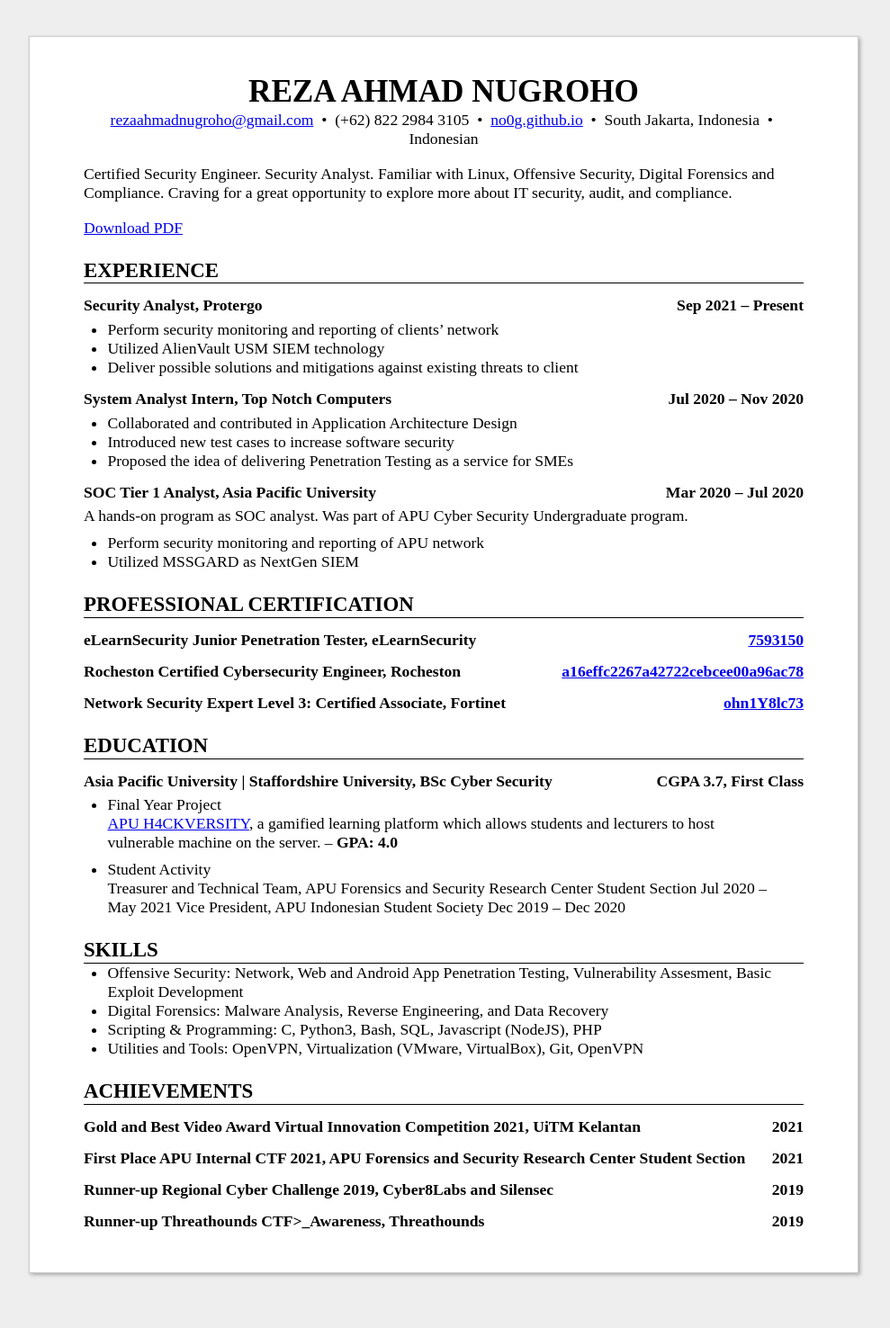
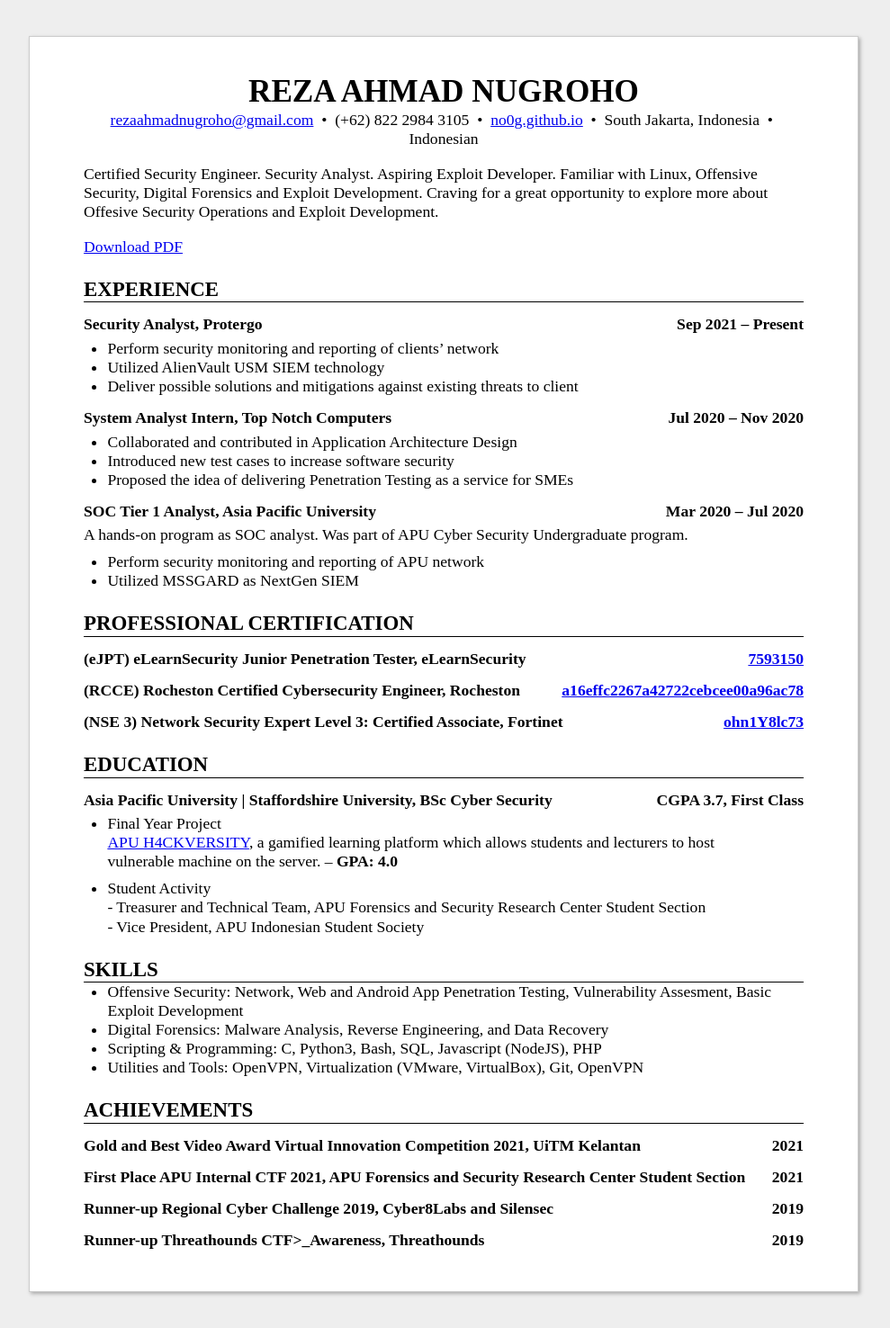
Before and after one commit to no0g/no0g.github.io, a Jekyll site: the page assets/resume/resume.html, which Jekyll copies as it is, in a window 1280 px wide. Shown: the whole page at 90% size, without its empty margins (147-1136 px from the left). Built offline with Jekyll 4.4.1, drawn with Linux system fonts in a browser that asks for light colours; before the commit the page ends 1455 px from its top, so only the background shows below that.

Commit message:
update Resume

```diff
--- a/assets/resume/resume.html
+++ b/assets/resume/resume.html
@@ -138,8 +138,8 @@
 </ul>
 <!-- The paragraph after the h1 and ul and before the first h2 is optional. It
 is intended to be used for a short summary. -->
-<p>Certified Security Engineer. Security Analyst. Familiar with Linux, Offensive Security, Digital Forensics and Compliance. Craving for a great opportunity to explore more about IT security, audit, and compliance.</p>
-<a href="https://no0g.github.io/assets/resume/resume.pdf" download="">Download PDF</a>
+<p>Certified Security Engineer. Security Analyst. Aspiring Exploit Developer. Familiar with Linux, Offensive Security, Digital Forensics and Exploit Development. Craving for a great opportunity to explore more about Offesive Security Operations and Exploit Development.</p>
+<a download href="./resume.pdf">Download PDF</a>
 <h2>Experience</h2>
 <!-- You have to wrap the "left" and "right" half of these headings in spans by
 hand -->
@@ -162,20 +162,20 @@
 <li>Utilized MSSGARD as NextGen SIEM</li>
 </ul>
 <h2>Professional Certification</h2>
-<h3><span>eLearnSecurity Junior Penetration Tester, eLearnSecurity</span> <span><a href="https://verified.elearnsecurity.com/certificates/1dd79b09-a9d2-495f-8535-abe05d956157">7593150</a></span></h3>
-<h3><span>Rocheston Certified Cybersecurity Engineer, Rocheston</span> <span><a href="http://no0g.github.io/assets/cert/RCCE.pdf">a16effc2267a42722cebcee00a96ac78</a></span></h3>
-<h3><span>Network Security Expert Level 3: Certified Associate, Fortinet</span> <span><a href="http://no0g.github.io/assets/cert/NSE3.pdf">ohn1Y8lc73</a></span></h3>
+<h3><span>(eJPT) eLearnSecurity Junior Penetration Tester, eLearnSecurity</span> <span><a href="https://verified.elearnsecurity.com/certificates/1dd79b09-a9d2-495f-8535-abe05d956157">7593150</a></span></h3>
+<h3><span>(RCCE) Rocheston Certified Cybersecurity Engineer, Rocheston</span> <span><a href="http://no0g.github.io/assets/cert/RCCE.pdf">a16effc2267a42722cebcee00a96ac78</a></span></h3>
+<h3><span>(NSE 3) Network Security Expert Level 3: Certified Associate, Fortinet</span> <span><a href="http://no0g.github.io/assets/cert/NSE3.pdf">ohn1Y8lc73</a></span></h3>
 <h2>Education</h2>
 <h3><span>Asia Pacific University | Staffordshire University, BSc Cyber Security</span> <span>CGPA 3.7, First Class</span></h3>
 <ul>
 <li>
 <p>Final Year Project <br />
-<a href="https://no0g.github.io/2021/h4ckversity/">APU H4CKVERSITY</a>, a gamified learning platform which allows students and lecturers to host vulnerable machine on the server. &ndash; <b>GPA: 4.0</b></p>
+<a href="https://no0g.github.io/2021/07/08/h4ckversity">APU H4CKVERSITY</a>, a gamified learning platform which allows students and lecturers to host vulnerable machine on the server. &ndash; <b>GPA: 4.0</b></p>
 </li>
 <li>
 <p>Student Activity <br />
-  <span>Treasurer and Technical Team, APU Forensics and Security Research Center Student Section</span> <span>Jul 2020 &ndash; May 2021</span>
-  <span>Vice President, APU Indonesian Student Society</span> <span>Dec 2019 &ndash; Dec 2020</span></p>
+  <span>- Treasurer and Technical Team, APU Forensics and Security Research Center Student Section</span><br>
+  <span>- Vice President, APU Indonesian Student Society</span> </p>
 </li>
 </ul>
 <h2>Skills</h2>
```
Also changed, not shown: _posts/2021-7-8-h4ckversity.md (+2 -2 lines), assets/resume/resume.md (+7 -7 lines), 1 other file.
